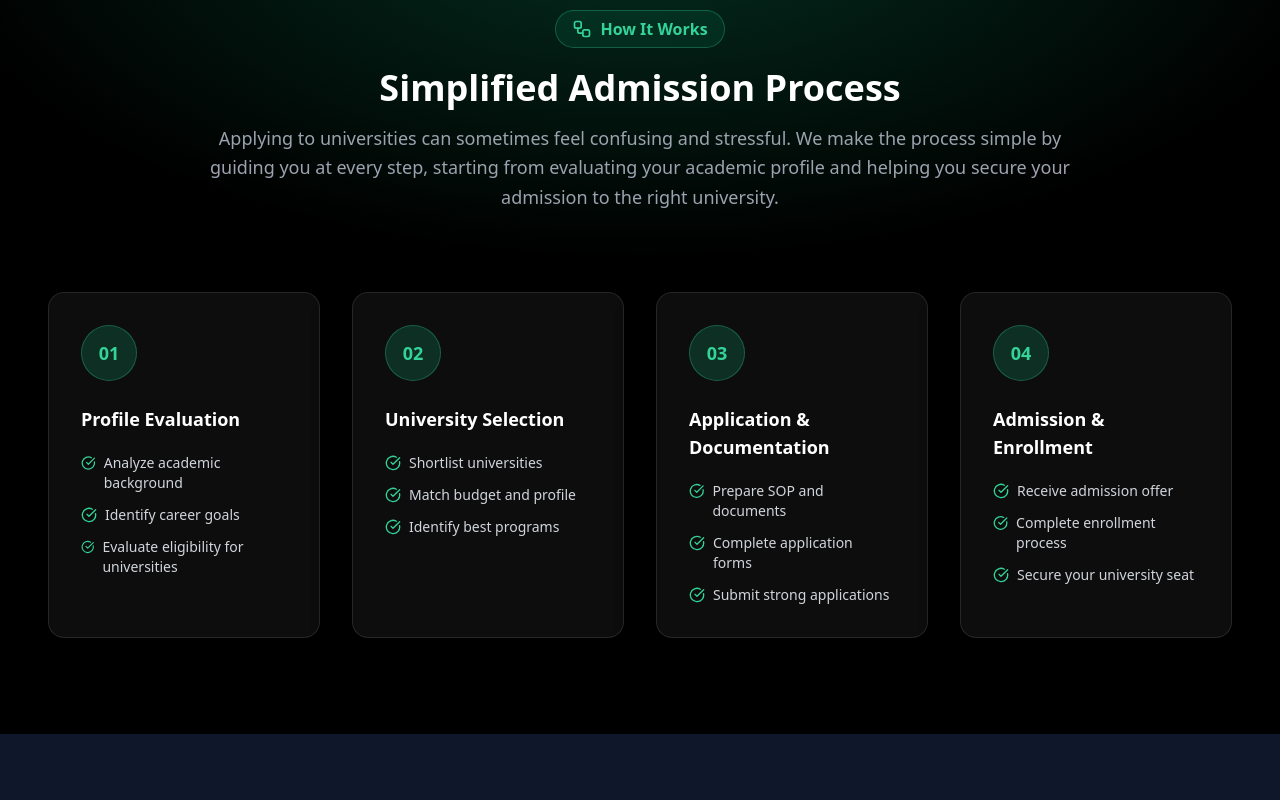
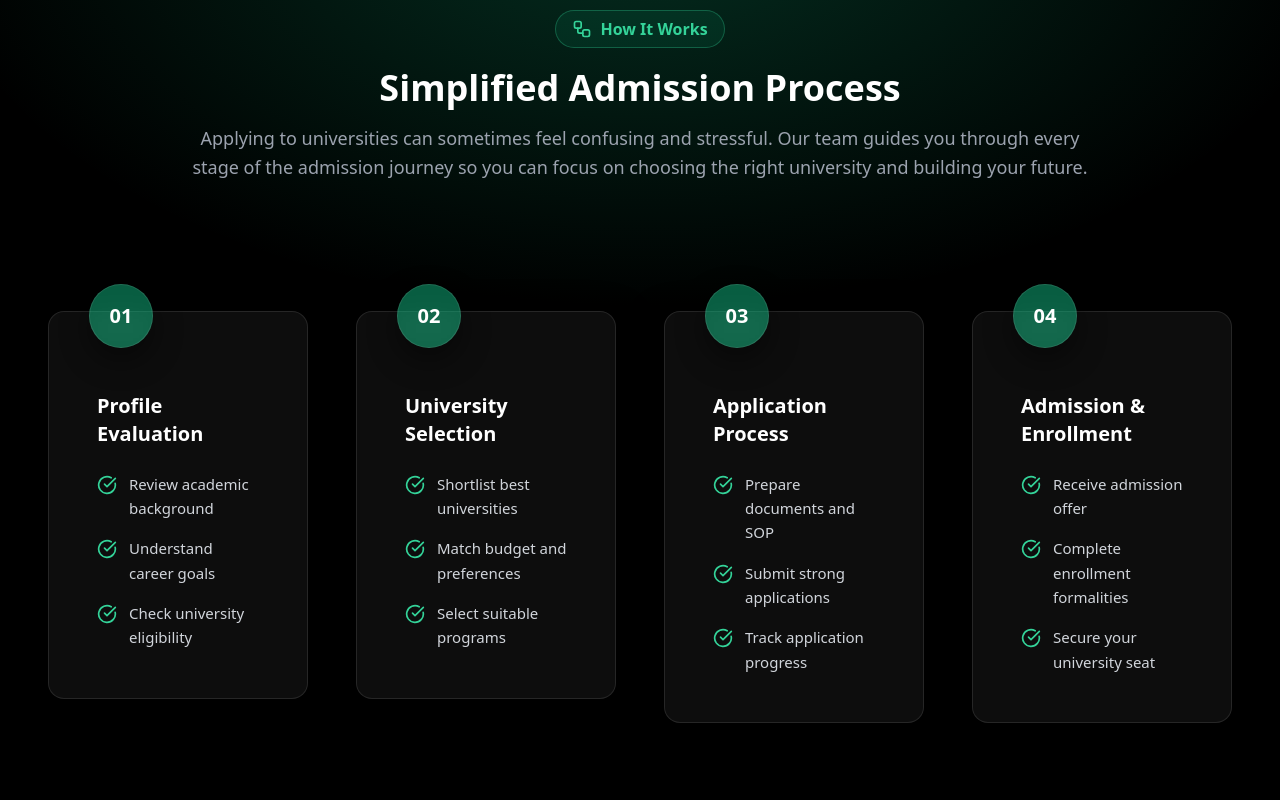
Before and after one commit to mannbond007/medi-vision, a Next.js app: page /study-india in a window 1280 px wide. Shown: the part 4460-5260 px from the top of the page. Built offline with nearby package versions, Linux system fonts and the light colour scheme.

Commit message:
some fixes

```diff
--- a/app/study-india/page.tsx
+++ b/app/study-india/page.tsx
@@ -454,7 +454,6 @@ export default function StudyIndia() {
                         </p>
 
                         <div className="flex gap-3">
-
                           <Link href="/apply" className="flex-1">
                             <button className="w-full bg-emerald-500 text-white py-2 rounded-lg text-sm font-medium hover:bg-emerald-600 transition">
                               Apply
@@ -466,7 +465,6 @@ export default function StudyIndia() {
                               View More
                             </button>
                           </Link>
-
                         </div>
                       </div>
                     </div>
@@ -480,8 +478,8 @@ export default function StudyIndia() {
 
       {/* Admission Process (Timeline) */}
 
-      <section className="py-24 relative overflow-hidden">
-        {/* Emerald Background */}
+      <section className="py-24  relative overflow-hidden">
+        {/* Background */}
         <div className="absolute inset-0 -z-10 bg-black">
           <div
             className="absolute inset-0"
@@ -493,7 +491,7 @@ export default function StudyIndia() {
         </div>
 
         <div className="container mx-auto px-6 md:px-12">
-          {/* Section Header */}
+          {/* Header */}
           <AnimatedSection className="text-center max-w-4xl mx-auto mb-20">
             <div
               className="inline-flex items-center gap-2 px-4 py-1.5
@@ -510,40 +508,40 @@ export default function StudyIndia() {
 
             <p className="text-gray-400 text-lg leading-relaxed max-w-4xl mx-auto">
               Applying to universities can sometimes feel confusing and
-              stressful. We make the process simple by guiding you at every
-              step, starting from evaluating your academic profile and helping
-              you secure your admission to the right university.
+              stressful. Our team guides you through every stage of the
+              admission journey so you can focus on choosing the right
+              university and building your future.
             </p>
           </AnimatedSection>
 
           {/* Steps */}
-          <div className="max-w-7xl mx-auto grid md:grid-cols-2 lg:grid-cols-3 xl:grid-cols-4 gap-8 items-stretch">
+          <div className="max-w-[1600px] py-12 mx-auto grid md:grid-cols-2 lg:grid-cols-3 xl:grid-cols-4 gap-12">
             {[
               {
                 step: "01",
                 title: "Profile Evaluation",
                 points: [
-                  "Analyze academic background",
-                  "Identify career goals",
-                  "Evaluate eligibility for universities",
+                  "Review academic background",
+                  "Understand career goals",
+                  "Check university eligibility",
                 ],
               },
               {
                 step: "02",
                 title: "University Selection",
                 points: [
-                  "Shortlist universities",
-                  "Match budget and profile",
-                  "Identify best programs",
+                  "Shortlist best universities",
+                  "Match budget and preferences",
+                  "Select suitable programs",
                 ],
               },
               {
                 step: "03",
-                title: "Application & Documentation",
+                title: "Application Process",
                 points: [
-                  "Prepare SOP and documents",
-                  "Complete application forms",
+                  "Prepare documents and SOP",
                   "Submit strong applications",
+                  "Track application progress",
                 ],
               },
               {
@@ -551,46 +549,52 @@ export default function StudyIndia() {
                 title: "Admission & Enrollment",
                 points: [
                   "Receive admission offer",
-                  "Complete enrollment process",
+                  "Complete enrollment formalities",
                   "Secure your university seat",
                 ],
               },
             ].map((item, i) => (
-              <AnimatedSection key={i} delay={i * 0.1} className="h-full">
+              <AnimatedSection key={i} delay={i * 0.1}>
                 <div
-                  className="group h-full flex flex-col rounded-2xl p-8
+                  className="group relative flex flex-col min-h-[340px] p-12 rounded-2xl
             bg-white/5 backdrop-blur-xl
             border border-white/10
             shadow-[0_10px_35px_rgba(0,0,0,0.5)]
             hover:border-emerald-400/40
-            hover:shadow-[0_15px_50px_rgba(16,185,129,0.25)]
+            hover:shadow-[0_20px_60px_rgba(16,185,129,0.25)]
+            hover:-translate-y-2
             transition-all duration-300"
                 >
                   {/* Step Number */}
                   <div
-                    className="w-14 h-14 rounded-full
-              bg-emerald-500/20 text-emerald-400 font-semibold text-lg
-              flex items-center justify-center mb-6
-              border border-emerald-400/30
-              group-hover:bg-emerald-500 group-hover:text-white transition"
+                    className="absolute -top-7 left-10
+                    w-16 h-16 rounded-full
+                    bg-emerald-500/50
+                    text-white font-semibold text-xl
+                    flex items-center justify-center
+                    border border-white/10
+                    shadow-[0_12px_30px_rgba(0,0,0,0.45)]
+                    backdrop-blur-md
+                    transition-all duration-300"
                   >
                     {item.step}
                   </div>
 
                   {/* Title */}
-                  <h4 className="text-lg font-semibold text-white mb-5">
+                  <h4 className="text-xl font-semibold text-white mt-8 mb-6">
                     {item.title}
                   </h4>
 
-                  {/* Bullet Points */}
-                  <ul className="space-y-3 text-left flex-grow">
+                  {/* Points */}
+                  <ul className="space-y-4">
                     {item.points.map((point, index) => (
                       <li
                         key={index}
-                        className="flex items-start gap-2 text-gray-300 text-sm"
+                        className="flex items-start gap-3 text-gray-300 text-[15px]"
                       >
-                        <CheckCircle className="w-4 h-4 text-emerald-400 mt-[2px]" />
-                        <span>{point}</span>
+                        <CheckCircle className="w-5 h-5 text-emerald-400 mt-[3px] flex-shrink-0" />
+
+                        <span className="leading-relaxed">{point}</span>
                       </li>
                     ))}
                   </ul>
```
Lines whose indentation alone changed are shown as unchanged.
